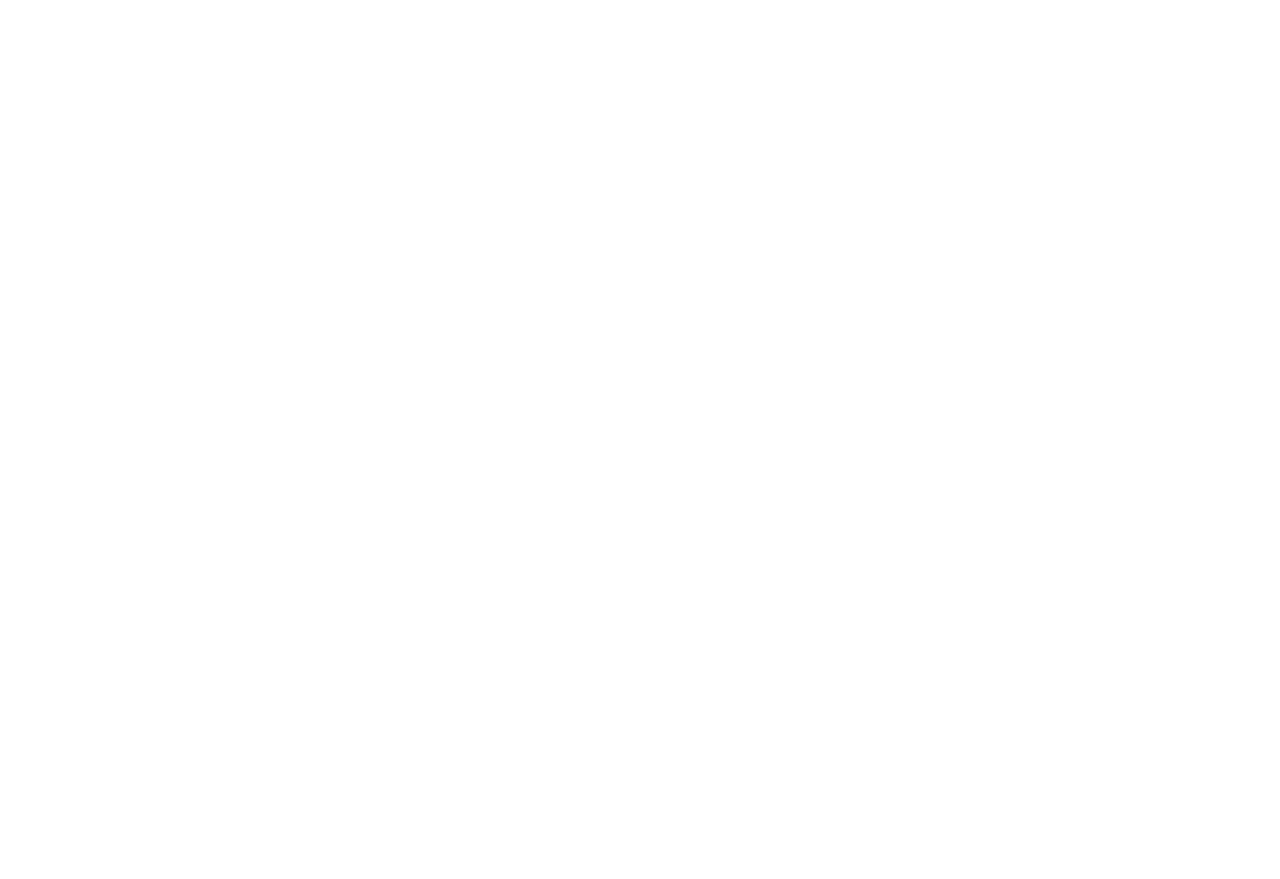
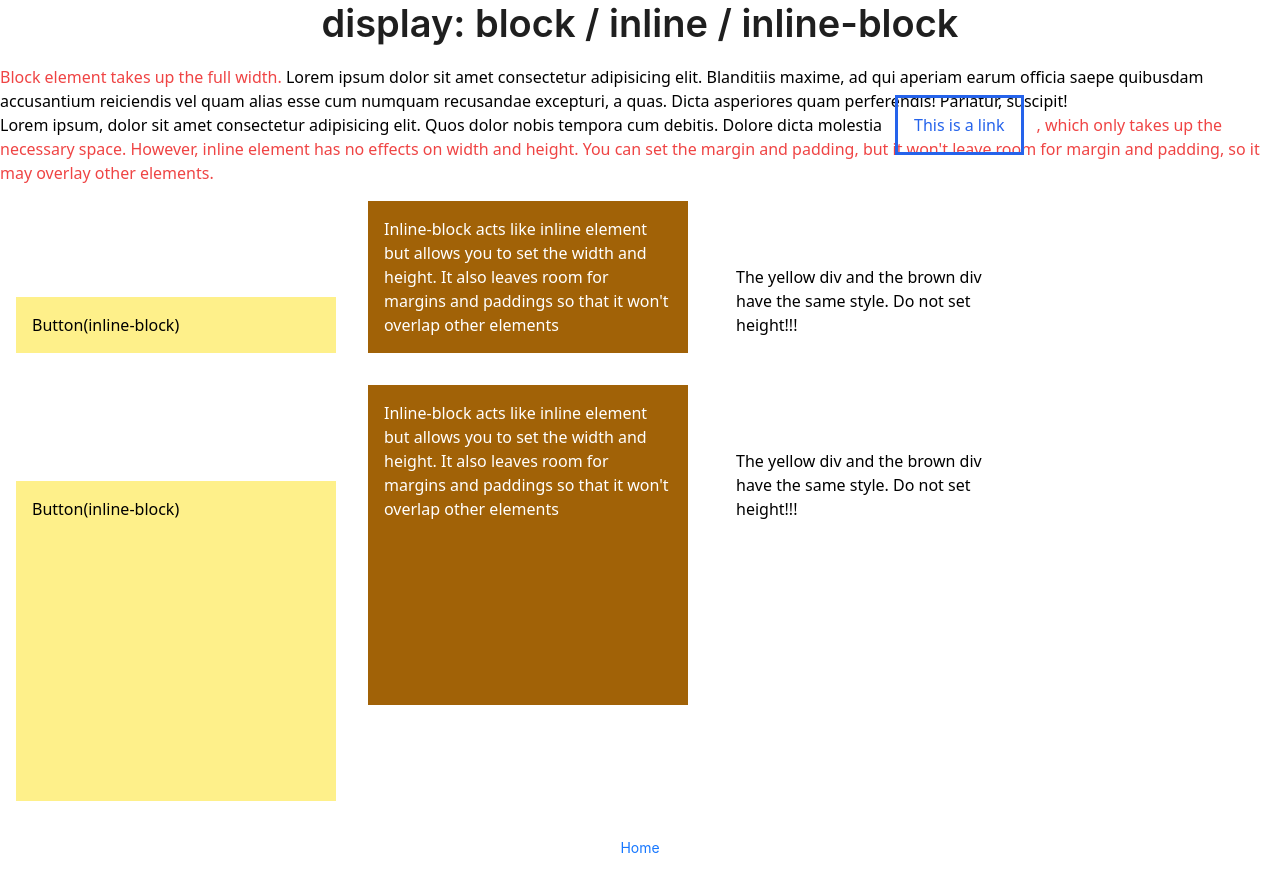
Before and after one commit to LisaMandarin/react-tasks, a React (Vite) app: page /display/displaydemo in a window 1280 px wide. Before the commit this address had no page. Before the commit the page ends 800 px from the top, so only its background shows below. Built offline with nearby package versions, Linux system fonts and the light colour scheme.

Commit message:
display task done

```diff
--- a/src/App.jsx
+++ b/src/App.jsx
@@ -3,6 +3,7 @@
 import { Home } from "./Home"
 import { Callback } from "./useCallback/Callback"
 import { PositionDemo } from "./position/PositionDemo"
+import { DisplayDemo } from "./display/DisplayDemo"
 
 export default function App() {
   return (
@@ -12,6 +13,7 @@
         <Route path="/to-do-list/todolist" element={<TodoList />}/>
         <Route path="/useCallback/callback" element={<Callback />} />
         <Route path="/position/positiondemo" element={< PositionDemo/>} />
+        <Route path="/display/displaydemo" element={<DisplayDemo />}/>
       </Routes>
     </>
   )
--- a/src/Home.jsx
+++ b/src/Home.jsx
@@ -5,7 +5,8 @@
     const items = [
         {path: "/to-do-list/todolist", name: "Todo List"},
         {path: "/useCallback/callback", name: "useCallback"},
-        {path: "/position/positiondemo", name: "Position"}
+        {path: "/position/positiondemo", name: "Position"},
+        {path: "/display/displaydemo", name: "Display"}
     ]
     return (
         <div className="flex flex-row gap-2 m-4">
--- /dev/null
+++ b/src/display/DisplayDemo.jsx
@@ -0,0 +1,38 @@
+import { Typography } from "antd"
+const { Link, Title } = Typography
+
+export function DisplayDemo() {
+
+    return (
+        <div>
+            <div>
+                <Title className="text-center">display: block / inline / inline-block</Title>
+                <p><span className="text-red-500">Block element takes up the full width.</span> Lorem ipsum dolor sit amet consectetur adipisicing elit. Blanditiis maxime, ad qui aperiam earum officia saepe quibusdam accusantium reiciendis vel quam alias esse cum numquam recusandae excepturi, a quas. Dicta asperiores quam perferendis! Pariatur, suscipit!</p>
+                <p>Lorem ipsum, dolor sit amet consectetur adipisicing elit. Quos dolor nobis tempora cum debitis. Dolore dicta molestia
+                    <a href="#" className="text-blue-600 hover:bg-blue-600 hover:text-white p-4 m-4 outline">This is a link</a>
+                    <span className="text-red-500">, which only takes up the necessary space.  However, inline element has no effects on width and height.  You can set the margin and padding, but it won't leave room for margin and padding, so it may overlay other elements.</span>
+                </p>
+                <div>
+                    <p className="bg-yellow-200 inline-block w-80 m-4 p-4">
+                        Button(inline-block)
+                    </p>
+                    <p className="bg-yellow-700 inline-block w-80 m-4 p-4 text-white ">Inline-block acts like inline element but allows you to set the width and height. It also leaves room for margins and paddings so that it won't overlap other elements</p>
+                    <p className="bg-white inline-block w-[300px] m-4 p-4">The yellow div and the brown div have the same style.  Do not set height!!!</p>
+                </div>
+                <div>
+                <p className="bg-yellow-200 inline-block w-80 h-80 m-4 p-4">
+                    Button(inline-block)
+                </p>
+                <p className="bg-yellow-700 inline-block w-80 h-80 m-4 p-4 text-white ">Inline-block acts like inline element but allows you to set the width and height. It also leaves room for margins and paddings so that it won't overlap other elements</p>
+                <p className="bg-white inline-block w-[300px] m-4 p-4">The yellow div and the brown div have the same style.  Do not set height!!!</p>
+                </div>
+            </div>
+            <Link
+                href="/"
+                className="text-center m-5 block outline"
+            >
+                Home
+            </Link>
+        </div>
+    )
+}
--- a/src/output.css
+++ b/src/output.css
@@ -554,6 +554,10 @@
   --tw-contain-style:  ;
 }
 
+.static {
+  position: static;
+}
+
 .fixed {
   position: fixed;
 }
@@ -694,6 +698,10 @@
   margin: 1.25rem;
 }
 
+.m-3 {
+  margin: 0.75rem;
+}
+
 .mx-3 {
   margin-left: 0.75rem;
   margin-right: 0.75rem;
@@ -710,6 +718,14 @@
 
 .block {
   display: block;
+}
+
+.inline-block {
+  display: inline-block;
+}
+
+.inline {
+  display: inline;
 }
 
 .flex {
@@ -750,6 +766,14 @@
 
 .h-\[50px\] {
   height: 50px;
+}
+
+.h-40 {
+  height: 10rem;
+}
+
+.h-80 {
+  height: 20rem;
 }
 
 .w-80 {
@@ -809,6 +833,14 @@
   width: 100px;
 }
 
+.w-40 {
+  width: 10rem;
+}
+
+.w-60 {
+  width: 15rem;
+}
+
 .flex-1 {
   flex: 1 1 0%;
 }
@@ -842,6 +874,10 @@
 
 .flex-col {
   flex-direction: column;
+}
+
+.flex-wrap {
+  flex-wrap: wrap;
 }
 
 .items-end {
@@ -908,8 +944,17 @@
   background-color: rgb(254 240 138 / var(--tw-bg-opacity));
 }
 
+.bg-yellow-700 {
+  --tw-bg-opacity: 1;
+  background-color: rgb(161 98 7 / var(--tw-bg-opacity));
+}
+
 .p-1 {
   padding: 0.25rem;
+}
+
+.p-4 {
+  padding: 1rem;
 }
 
 .text-center {
@@ -939,10 +984,39 @@
   color: rgb(255 255 255 / var(--tw-text-opacity));
 }
 
+.text-red-500 {
+  --tw-text-opacity: 1;
+  color: rgb(239 68 68 / var(--tw-text-opacity));
+}
+
+.text-blue-600 {
+  --tw-text-opacity: 1;
+  color: rgb(37 99 235 / var(--tw-text-opacity));
+}
+
 .line-through {
   text-decoration-line: line-through;
+}
+
+.outline {
+  outline-style: solid;
 }
 
 .filter {
   filter: var(--tw-blur) var(--tw-brightness) var(--tw-contrast) var(--tw-grayscale) var(--tw-hue-rotate) var(--tw-invert) var(--tw-saturate) var(--tw-sepia) var(--tw-drop-shadow);
 }
+
+.hover\:bg-blue-600:hover {
+  --tw-bg-opacity: 1;
+  background-color: rgb(37 99 235 / var(--tw-bg-opacity));
+}
+
+.hover\:text-blue-600:hover {
+  --tw-text-opacity: 1;
+  color: rgb(37 99 235 / var(--tw-text-opacity));
+}
+
+.hover\:text-white:hover {
+  --tw-text-opacity: 1;
+  color: rgb(255 255 255 / var(--tw-text-opacity));
+}
--- a/src/position/PositionDemo.jsx
+++ b/src/position/PositionDemo.jsx
@@ -5,6 +5,13 @@
 
     return (
         <div className="flex flex-col">
+            <ol className="m-3">
+                <li>static: The default position; elements appear in the normal document flow.</li>
+	            <li>relative: Elements are positioned relative to their normal position.</li>
+	            <li>absolute: Elements are positioned relative to their nearest positioned ancestor (non-static).</li>
+	            <li>fixed: Elements are positioned relative to the browser window and don’t move when scrolled.</li>
+	            <li>sticky: A hybrid between relative and fixed. The element is positioned relative until a certain scroll point is reached, at which point it becomes fixed.</li>
+            </ol>
             <div className="border border-black">
                 <div className="w-[500px] h-[500px] bg-red-200"></div>
                 <div className="w-[300px] h-[300px] bg-purple-800 relative top-[-300px] left-0">
```
